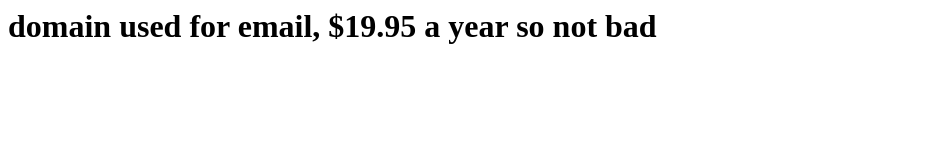
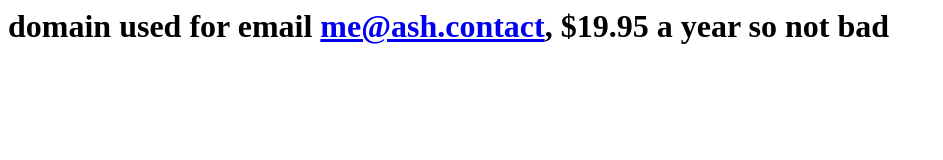
Before and after one commit to ashgreytray/contact, a plain HTML site: page index.html in a window 1280 px wide. Shown: the whole page, without its empty margins (0-943 px from the left). Drawn offline with Linux system fonts and the light colour scheme.

Commit message:
Update index.html

```diff
--- a/index.html
+++ b/index.html
@@ -1 +1 @@
-<h1>domain used for email, $19.95 a year so not bad</h1>
+<h1>domain used for email <a href="mailto:me@ash.contact">me@ash.contact</a>, $19.95 a year so not bad</h1>
```
